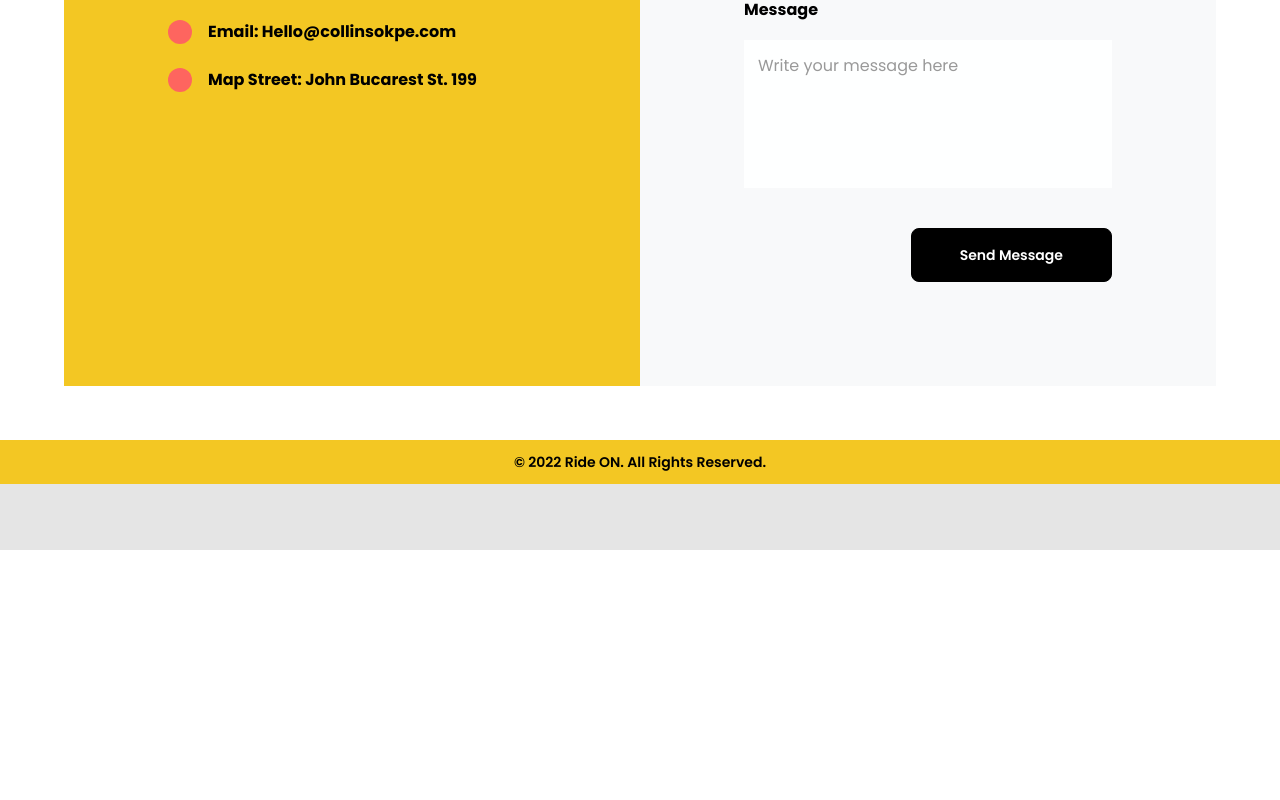
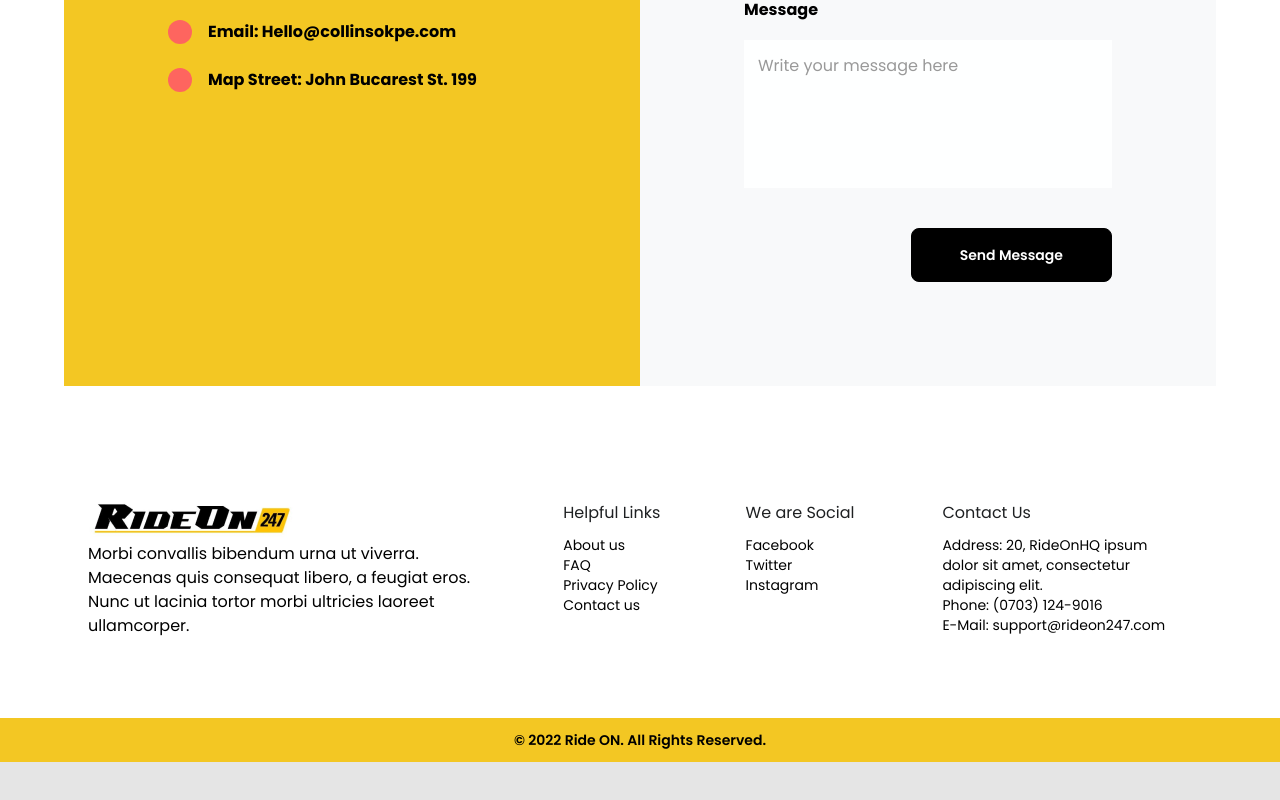
Before and after one commit to bolajiscott/medvault, a React (Vite) app: page / in a window 1280 px wide. Shown: the part 6296-7096 px from the top of the page. Before the commit the page ends 6846 px from the top, so only its background shows below. Built offline with nearby package versions, Linux system fonts and the light colour scheme.

Commit message:
update: completed footer

```diff
--- a/src/components/Footer/Footer.jsx
+++ b/src/components/Footer/Footer.jsx
@@ -1,9 +1,61 @@
+import rideOnLogo from './../../assets/images/rideon247-logo.png';
+import { Link } from 'react-router-dom';
+import { HashLink } from 'react-router-hash-link';
+
 
 const Footer = () => {
   return (
     <footer id="footer">
-      <div>
-        <div></div>
+      <div className='mt-[115px]'>
+        <div className="grid grid-cols-12 w-[90%] max-w-[1200px] mx-auto mb-10 md:mb-20">
+          <div className="col-span-12 md:col-span-5 w-[90%] mx-auto mb-10 md:mb-0">
+            <div className='-mt-4'>
+              <Link to="/">
+                <img src={rideOnLogo} alt="RideOn247" />
+              </Link>
+            </div>
+            <div>
+              <p className='max-w-[90%]'>
+                Morbi convallis bibendum urna ut viverra.
+                Maecenas quis consequat libero, a feugiat
+                eros. Nunc ut lacinia tortor morbi ultricies
+                laoreet ullamcorper.
+              </p>
+            </div>
+          </div>
+          <div className="col-span-6 md:col-span-2 w-[80%] mx-auto mb-10 md:mb-0">
+            <h3 className="text-[#1E2022] mb-[10px]">Helpful Links</h3>
+            <ul>
+              <li className="text-sm hover:underline decoration-primary decoration-2 transition duration-200"><HashLink to="/#about" smooth>About us</HashLink></li>
+              <li className="text-sm hover:underline decoration-primary decoration-2 transition duration-200"><HashLink to="/#faqs" smooth>FAQ</HashLink></li>
+              <li className="text-sm hover:underline decoration-primary decoration-2 transition duration-200">Privacy Policy</li>
+              <li className="text-sm hover:underline decoration-primary decoration-2 transition duration-200"><HashLink to="/#contact" smooth>Contact us</HashLink></li>
+            </ul>
+          </div>
+          <div className="col-span-6 md:col-span-2 w-[90%] mx-auto mb-10 md:mb-0">
+            <h3 className="text-[#1E2022] mb-[10px]">We are Social</h3>
+            <ul>
+              <li className="text-sm hover:underline decoration-primary decoration-2 transition duration-200"><HashLink to="/#" smooth>Facebook</HashLink></li>
+              <li className="text-sm hover:underline decoration-primary decoration-2 transition duration-200"><HashLink to="/#" smooth>Twitter</HashLink></li>
+              <li className="text-sm hover:underline decoration-primary decoration-2 transition duration-200"><HashLink to="/#">Instagram</HashLink></li>
+            </ul>
+          </div>
+          <div className="col-span-12 md:col-span-3 w-[90%] mx-auto">
+            <h3 className="text-[#1E2022] mb-[10px]">Contact Us</h3>
+            <ul>
+              <li className="text-sm w-[90%]">
+                Address: 20, RideOnHQ ipsum dolor sit amet,
+                consectetur adipiscing elit.
+              </li>
+              <li className="text-sm">
+                Phone: (0703) 124-9016
+              </li>
+              <li className="text-sm">
+                E-Mail: support@rideon247.com
+              </li>
+            </ul>
+          </div>
+        </div>
         <div className="w-full h-11 flex justify-center items-center bg-primary">
           <p className="text-center font-semibold text-sm">
            &copy; 2022 Ride ON. All Rights Reserved.
```
